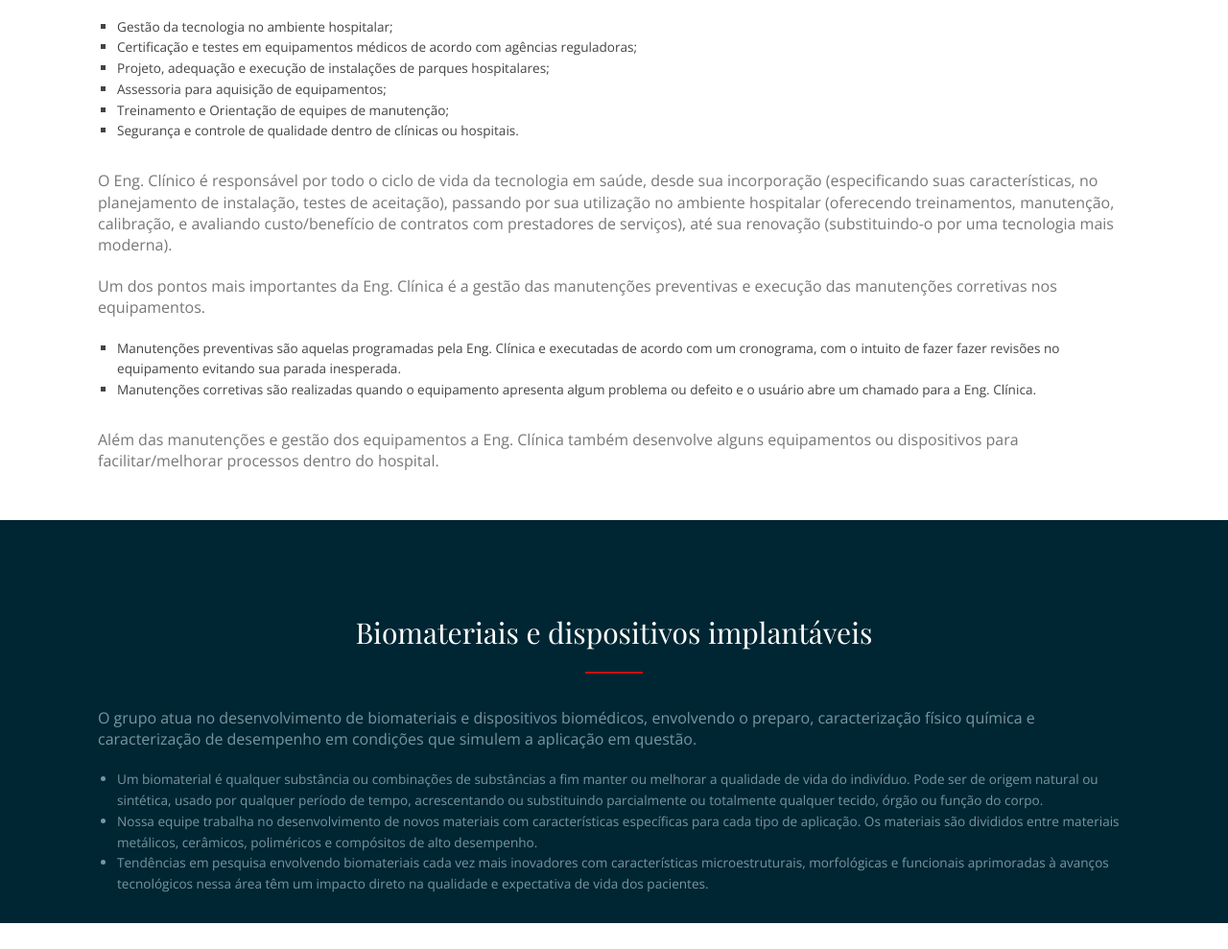
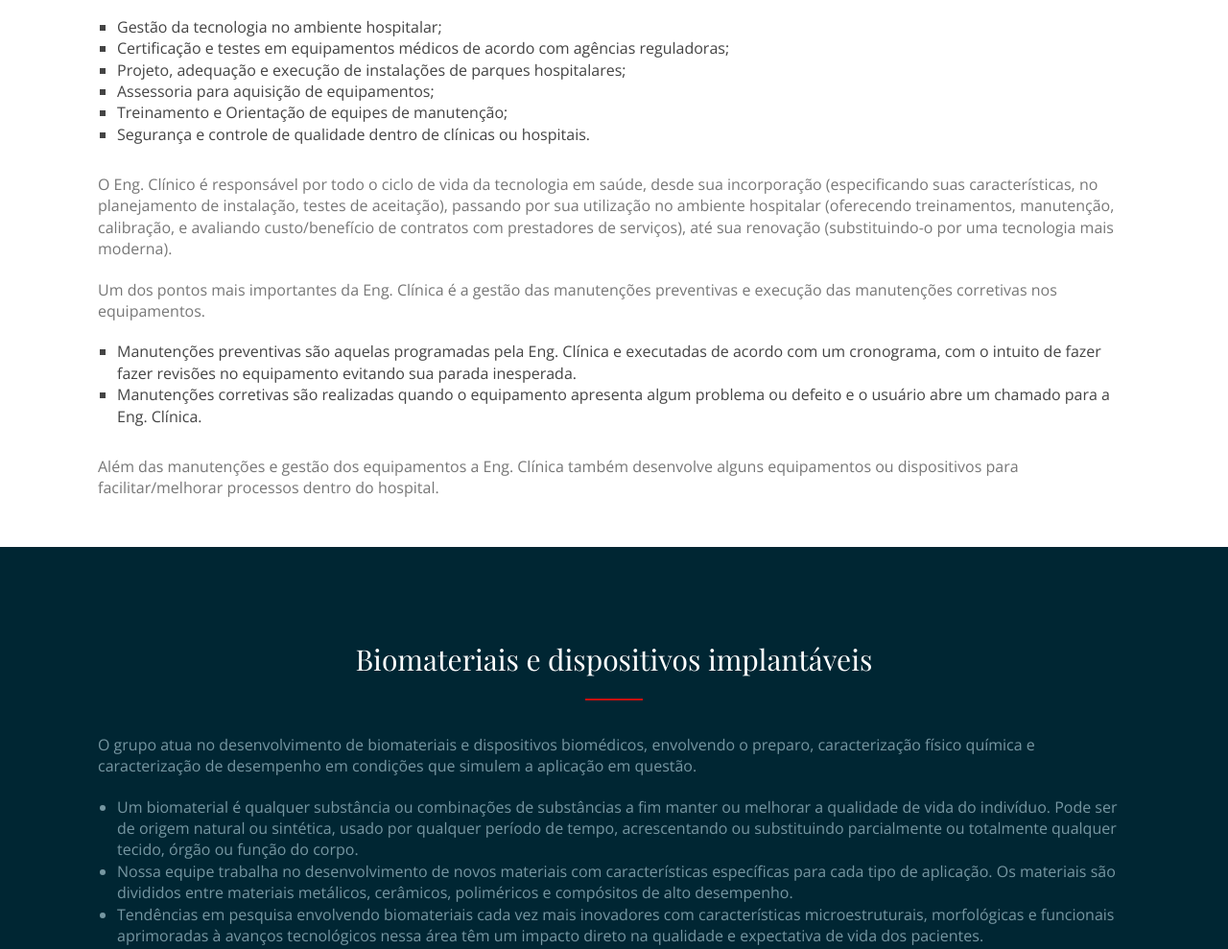
Before and after one commit to ufabc-ebm/ufabc-ebm.github.io, a plain HTML site: page EngenhariaClinica.html in a window 1280 px wide. Shown: the part 730-1719 px from the top of the page at 96% size. Drawn offline with nearby package versions, Linux system fonts and the light colour scheme; files whose address does not match are found by name.

Commit message:
Corrigindo tamanho da fonte das listas e espaçamento entre seções.

```diff
--- a/EngenhariaClinica.html
+++ b/EngenhariaClinica.html
@@ -57,12 +57,12 @@
 					<p class="margin-bottom-20  text-size-16" >
 						Algumas das principais atribuições do Engenheiro Clínico são:
 						<ul type="square">
-							<li>Gestão da tecnologia no ambiente hospitalar;</li>
-							<li>Certificação e testes em equipamentos médicos de acordo com agências reguladoras;</li>
-							<li>Projeto, adequação e execução de instalações de parques hospitalares;</li>
-							<li>Assessoria para aquisição de equipamentos;</li>
-							<li>Treinamento e Orientação de equipes de manutenção;</li>
-							<li>Segurança e controle de qualidade dentro de clínicas ou hospitais.</li>
+							<li class="text-size-16">Gestão da tecnologia no ambiente hospitalar;</li>
+							<li class="text-size-16">Certificação e testes em equipamentos médicos de acordo com agências reguladoras;</li>
+							<li class="text-size-16">Projeto, adequação e execução de instalações de parques hospitalares;</li>
+							<li class="text-size-16">Assessoria para aquisição de equipamentos;</li>
+							<li class="text-size-16">Treinamento e Orientação de equipes de manutenção;</li>
+							<li class="text-size-16">Segurança e controle de qualidade dentro de clínicas ou hospitais.</li>
 						</ul>
 					</p>
 
@@ -82,9 +82,9 @@
 						manutenções corretivas nos equipamentos.</p>
 
 						<ul type="square">
-							<li>Manutenções preventivas são aquelas programadas pela Eng. Clínica e executadas de acordo com um
+							<li class="text-size-16">Manutenções preventivas são aquelas programadas pela Eng. Clínica e executadas de acordo com um
 							cronograma, com o intuito de fazer fazer revisões no equipamento evitando sua parada inesperada.</li>
-							<li>Manutenções corretivas são realizadas quando o equipamento apresenta algum problema ou defeito e
+							<li class="text-size-16">Manutenções corretivas são realizadas quando o equipamento apresenta algum problema ou defeito e
 							o usuário abre um chamado para a Eng. Clínica.</li>
 						</ul>
 					</p>
@@ -115,12 +115,12 @@
 						O grupo atua no desenvolvimento de biomateriais e dispositivos biomédicos, envolvendo o preparo, caracterização físico
 						quí­mica e caracterização de desempenho em condições que simulem a aplicação em questão.<br>
 						<ul>
-							<li>Um biomaterial é qualquer substância ou combinações de substâncias a fim manter ou melhorar a qualidade de vida
+							<li class="text-size-16">Um biomaterial é qualquer substância ou combinações de substâncias a fim manter ou melhorar a qualidade de vida
 							do indiví­duo. Pode ser de origem natural ou sintética, usado por qualquer perí­odo de tempo, acrescentando ou
 							substituindo parcialmente ou totalmente qualquer tecido, órgão ou função do corpo.</li>
-							<li>Nossa equipe trabalha no desenvolvimento de novos materiais com caracterí­sticas especí­ficas para cada tipo de
+							<li class="text-size-16">Nossa equipe trabalha no desenvolvimento de novos materiais com caracterí­sticas especí­ficas para cada tipo de
 							aplicação. Os materiais são divididos entre materiais metálicos, cerâmicos, poliméricos e compósitos de alto desempenho.</li>
-							<li>Tendências em pesquisa envolvendo biomateriais cada vez mais inovadores com características microestruturais,
+							<li class="text-size-16">Tendências em pesquisa envolvendo biomateriais cada vez mais inovadores com características microestruturais,
 							morfológicas e funcionais aprimoradas à avanços tecnológicos nessa área têm um impacto direto na qualidade e
 							expectativa de vida dos pacientes.
 							</li>
```
Also changed, not shown: Instrumentacao.html (+21 -11 lines).
